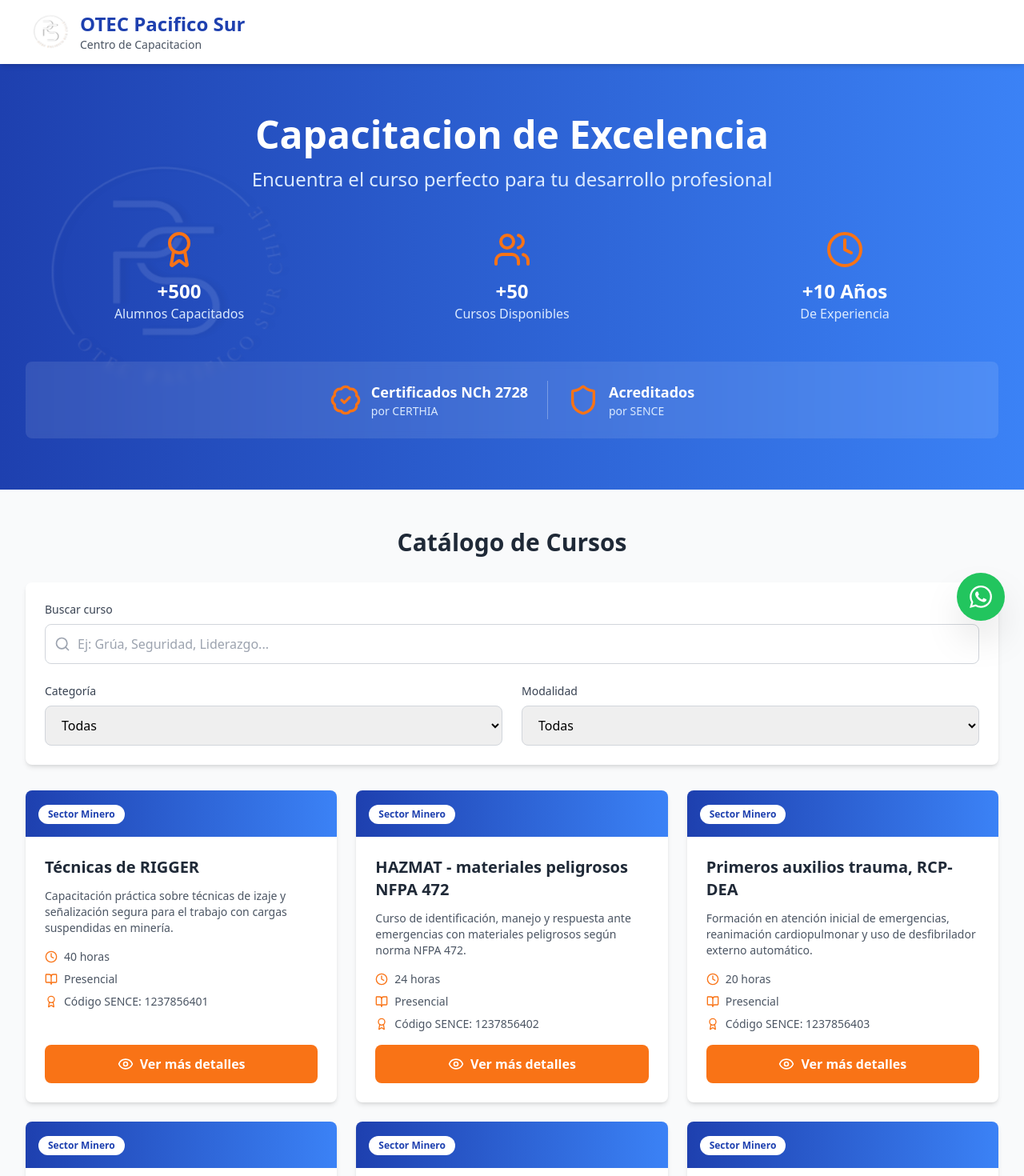
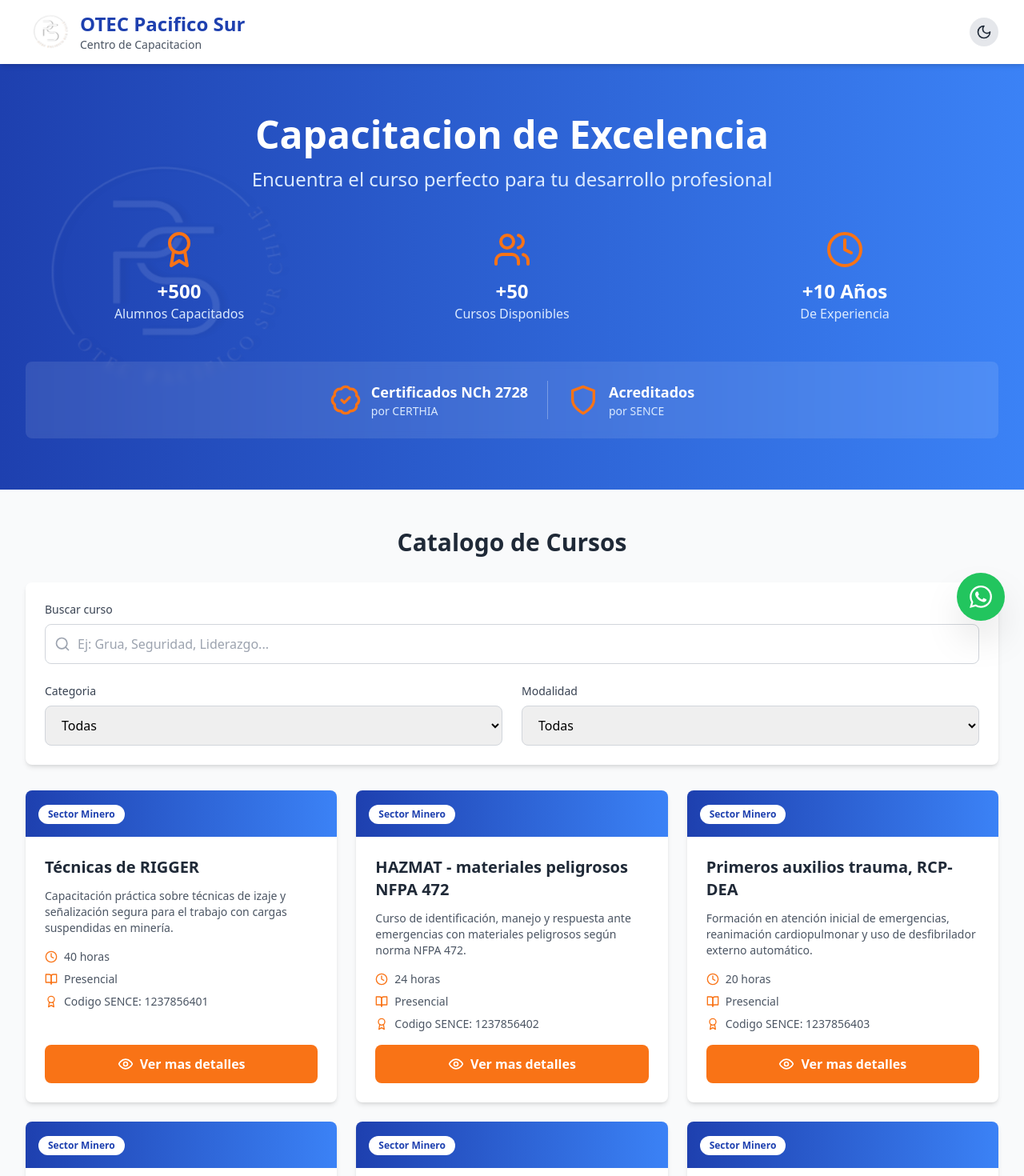
Before and after one commit to bmatteodev/otec_pacifico_sur_catalogo, a React (Vite) app: page / in a window 1280 px wide. Shown: the top 1470 px of the page at 80% size. Built offline with nearby package versions, Linux system fonts and the light colour scheme.

Commit message:
Modo Oscuro Se implementa el modo oscuro para la página

```diff
--- a/src/App.jsx
+++ b/src/App.jsx
@@ -1,4 +1,5 @@
 import { useState, useMemo } from 'react';
+import { useTheme } from './hooks/useTheme';
 import Header from './components/Header';
 import Hero from './components/Hero';
 import Filters from './components/Filters';
@@ -10,28 +11,23 @@
 import { normalizeText } from './utils/searchUtils';
 
 function App() {
+  const { theme, toggleTheme } = useTheme();
   const [searchTerm, setSearchTerm] = useState('');
   const [selectedCategory, setSelectedCategory] = useState('Todas');
   const [selectedModality, setSelectedModality] = useState('Todas');
   const [selectedCourse, setSelectedCourse] = useState(null);
   const [isModalOpen, setIsModalOpen] = useState(false);
 
-  // Filtrar cursos con búsqueda mejorada
   const filteredCourses = useMemo(() => {
     return coursesData.courses.filter((course) => {
-      // Normalizar el término de búsqueda
       const normalizedSearch = normalizeText(searchTerm);
-
-      // Normalizar los campos del curso
       const normalizedName = normalizeText(course.name);
       const normalizedDescription = normalizeText(course.description);
 
-      // Buscar sin distinción de mayúsculas ni acentos
       const matchesSearch = normalizedName.includes(normalizedSearch) ||
                            normalizedDescription.includes(normalizedSearch);
 
       const matchesCategory = selectedCategory === 'Todas' || course.category === selectedCategory;
-
       const matchesModality = selectedModality === 'Todas' || course.modality === selectedModality;
 
       return matchesSearch && matchesCategory && matchesModality;
@@ -49,13 +45,13 @@
   };
 
   return (
-    <div className="min-h-screen bg-gray-50 flex flex-col">
-      <Header />
+    <div className="min-h-screen bg-gray-50 dark:bg-gray-900 flex flex-col transition-colors">
+      <Header theme={theme} toggleTheme={toggleTheme} />
       <Hero />
 
       <main className="flex-grow max-w-7xl mx-auto px-4 sm:px-6 lg:px-8 py-12 w-full">
-        <h2 className="text-3xl font-bold text-gray-800 text-center mb-8">
-          Catálogo de Cursos
+        <h2 className="text-3xl font-bold text-gray-800 dark:text-white text-center mb-8">
+          Catalogo de Cursos
         </h2>
 
         <Filters
--- a/src/components/CourseCard.jsx
+++ b/src/components/CourseCard.jsx
@@ -8,50 +8,46 @@
       animate={{ opacity: 1, y: 0 }}
       transition={{ duration: 0.4 }}
       whileHover={{ y: -8, transition: { duration: 0.2 } }}
-      className="bg-white rounded-lg shadow-md hover:shadow-xl transition-shadow duration-300 overflow-hidden cursor-pointer flex flex-col"
+      className="bg-white dark:bg-gray-800 rounded-lg shadow-md hover:shadow-xl transition-all duration-300 overflow-hidden cursor-pointer flex flex-col"
       onClick={onClick}
     >
-      {/* Header de la tarjeta con categoría */}
       <div className="bg-gradient-to-r from-primary to-primary-light p-4">
-        <span className="inline-block bg-white text-primary text-xs font-semibold px-3 py-1 rounded-full">
+        <span className="inline-block bg-white dark:bg-gray-900 text-primary dark:text-blue-400 text-xs font-semibold px-3 py-1 rounded-full">
           {course.category}
         </span>
       </div>
 
-      {/* Contenido - flex-grow hace que ocupe el espacio disponible */}
       <div className="p-6 flex flex-col flex-grow">
-        <h3 className="text-xl font-bold text-gray-800 mb-3 line-clamp-2">
+        <h3 className="text-xl font-bold text-gray-800 dark:text-white mb-3 line-clamp-2">
           {course.name}
         </h3>
 
-        <p className="text-gray-600 text-sm mb-4 line-clamp-3">
+        <p className="text-gray-600 dark:text-gray-400 text-sm mb-4 line-clamp-3">
           {course.description}
         </p>
 
-        {/* Información del curso */}
         <div className="space-y-2 mb-4">
-          <div className="flex items-center text-sm text-gray-600">
+          <div className="flex items-center text-sm text-gray-600 dark:text-gray-400">
             <Clock className="w-4 h-4 mr-2 text-secondary" />
             <span>{course.duration} horas</span>
           </div>
 
-          <div className="flex items-center text-sm text-gray-600">
+          <div className="flex items-center text-sm text-gray-600 dark:text-gray-400">
             <BookOpen className="w-4 h-4 mr-2 text-secondary" />
             <span>{course.modality}</span>
           </div>
 
           {course.codigoSence && (
-            <div className="flex items-center text-sm text-gray-600">
+            <div className="flex items-center text-sm text-gray-600 dark:text-gray-400">
               <Award className="w-4 h-4 mr-2 text-secondary" />
-              <span>Código SENCE: {course.codigoSence}</span>
+              <span>Codigo SENCE: {course.codigoSence}</span>
             </div>
           )}
         </div>
 
-        {/* Botón ver más - mt-auto lo empuja al final */}
         <button className="w-full bg-secondary hover:bg-secondary-light text-white font-semibold py-3 rounded-lg transition-colors duration-200 flex items-center justify-center space-x-2 mt-auto">
           <Eye className="w-5 h-5" />
-          <span>Ver más detalles</span>
+          <span>Ver mas detalles</span>
         </button>
       </div>
     </motion.div>
--- a/src/components/CourseGrid.jsx
+++ b/src/components/CourseGrid.jsx
@@ -4,11 +4,11 @@
   if (courses.length === 0) {
     return (
       <div className="text-center py-12">
-        <p className="text-gray-600 text-lg">
+        <p className="text-gray-600 dark:text-gray-400 text-lg">
           No se encontraron cursos con los filtros seleccionados.
         </p>
-        <p className="text-gray-500 text-sm mt-2">
-          Intenta ajustar tus criterios de búsqueda.
+        <p className="text-gray-500 dark:text-gray-500 text-sm mt-2">
+          Intenta ajustar tus criterios de busqueda.
         </p>
       </div>
     );
--- a/src/components/CourseModal.jsx
+++ b/src/components/CourseModal.jsx
@@ -13,7 +13,6 @@
   };
 
   const handleDownloadTemario = () => {
-    // Aquí se descargará el PDF del temario
     window.open(course.temarioUrl, '_blank');
   };
 
@@ -21,7 +20,6 @@
     <AnimatePresence>
       {isOpen && (
         <>
-          {/* Overlay */}
           <motion.div
             initial={{ opacity: 0 }}
             animate={{ opacity: 1 }}
@@ -30,7 +28,6 @@
             className="fixed inset-0 bg-black bg-opacity-50 z-40"
           />
 
-          {/* Modal */}
           <motion.div
             initial={{ opacity: 0, scale: 0.95, y: 20 }}
             animate={{ opacity: 1, scale: 1, y: 0 }}
@@ -38,8 +35,7 @@
             transition={{ duration: 0.2 }}
             className="fixed inset-0 z-50 flex items-center justify-center p-4"
           >
-            <div className="bg-white rounded-lg shadow-2xl max-w-2xl w-full max-h-[90vh] overflow-y-auto">
-              {/* Header del Modal */}
+            <div className="bg-white dark:bg-gray-800 rounded-lg shadow-2xl max-w-2xl w-full max-h-[90vh] overflow-y-auto">
               <div className="bg-gradient-to-r from-primary to-primary-light p-6 relative">
                 <button
                   onClick={onClose}
@@ -48,7 +44,7 @@
                   <X className="w-6 h-6" />
                 </button>
 
-                <span className="inline-block bg-white text-primary text-sm font-semibold px-4 py-1 rounded-full mb-3">
+                <span className="inline-block bg-white dark:bg-gray-900 text-primary dark:text-blue-400 text-sm font-semibold px-4 py-1 rounded-full mb-3">
                   {course.category}
                 </span>
 
@@ -57,48 +53,44 @@
                 </h2>
               </div>
 
-              {/* Contenido del Modal */}
               <div className="p-6">
-                {/* Información principal */}
                 <div className="grid grid-cols-1 md:grid-cols-3 gap-4 mb-6">
-                  <div className="flex items-center space-x-3 bg-gray-50 p-4 rounded-lg">
+                  <div className="flex items-center space-x-3 bg-gray-50 dark:bg-gray-700 p-4 rounded-lg">
                     <Clock className="w-6 h-6 text-secondary flex-shrink-0" />
                     <div>
-                      <p className="text-xs text-gray-600">Duración</p>
-                      <p className="font-semibold text-gray-800">{course.duration} horas</p>
+                      <p className="text-xs text-gray-600 dark:text-gray-400">Duracion</p>
+                      <p className="font-semibold text-gray-800 dark:text-white">{course.duration} horas</p>
                     </div>
                   </div>
 
-                  <div className="flex items-center space-x-3 bg-gray-50 p-4 rounded-lg">
+                  <div className="flex items-center space-x-3 bg-gray-50 dark:bg-gray-700 p-4 rounded-lg">
                     <BookOpen className="w-6 h-6 text-secondary flex-shrink-0" />
                     <div>
-                      <p className="text-xs text-gray-600">Modalidad</p>
-                      <p className="font-semibold text-gray-800 text-sm">{course.modality}</p>
+                      <p className="text-xs text-gray-600 dark:text-gray-400">Modalidad</p>
+                      <p className="font-semibold text-gray-800 dark:text-white text-sm">{course.modality}</p>
                     </div>
                   </div>
 
                   {course.codigoSence && (
-                    <div className="flex items-center space-x-3 bg-gray-50 p-4 rounded-lg">
+                    <div className="flex items-center space-x-3 bg-gray-50 dark:bg-gray-700 p-4 rounded-lg">
                       <Award className="w-6 h-6 text-secondary flex-shrink-0" />
                       <div>
-                        <p className="text-xs text-gray-600">Código SENCE</p>
-                        <p className="font-semibold text-gray-800">{course.codigoSence}</p>
+                        <p className="text-xs text-gray-600 dark:text-gray-400">Codigo SENCE</p>
+                        <p className="font-semibold text-gray-800 dark:text-white">{course.codigoSence}</p>
                       </div>
                     </div>
                   )}
                 </div>
 
-                {/* Descripción */}
                 <div className="mb-6">
-                  <h3 className="text-lg font-bold text-gray-800 mb-2">
-                    Descripción del curso
+                  <h3 className="text-lg font-bold text-gray-800 dark:text-white mb-2">
+                    Descripcion del curso
                   </h3>
-                  <p className="text-gray-600 leading-relaxed">
+                  <p className="text-gray-600 dark:text-gray-400 leading-relaxed">
                     {course.description}
                   </p>
                 </div>
 
-                {/* Botones de acción */}
                 <div className="grid grid-cols-1 md:grid-cols-2 gap-4">
                   <button
                     onClick={handleDownloadTemario}
--- a/src/components/Filters.jsx
+++ b/src/components/Filters.jsx
@@ -2,38 +2,35 @@
 
 function Filters({ searchTerm, setSearchTerm, selectedCategory, setSelectedCategory, selectedModality, setSelectedModality }) {
   const categories = ['Todas', 'Sector Industrial', 'Sector Minero'];
-  const modalities = ['Todas', 'Presencial', 'Semi presencial', 'E-learning asincrónico', 'E-learning sincrónico con relator'];
+  const modalities = ['Todas', 'Presencial', 'Semi presencial', 'E-learning asincronico', 'E-learning sincronico con relator'];
 
   return (
-    <div className="bg-white rounded-lg shadow-md p-6 mb-8">
-      {/* Buscador */}
+    <div className="bg-white dark:bg-gray-800 rounded-lg shadow-md p-6 mb-8 transition-colors">
       <div className="mb-6">
-        <label className="block text-sm font-medium text-gray-700 mb-2">
+        <label className="block text-sm font-medium text-gray-700 dark:text-gray-300 mb-2">
           Buscar curso
         </label>
         <div className="relative">
           <Search className="absolute left-3 top-1/2 transform -translate-y-1/2 text-gray-400 w-5 h-5" />
           <input
             type="text"
-            placeholder="Ej: Grúa, Seguridad, Liderazgo..."
+            placeholder="Ej: Grua, Seguridad, Liderazgo..."
             value={searchTerm}
             onChange={(e) => setSearchTerm(e.target.value)}
-            className="w-full pl-10 pr-4 py-3 border border-gray-300 rounded-lg focus:ring-2 focus:ring-primary focus:border-transparent outline-none transition"
+            className="w-full pl-10 pr-4 py-3 border border-gray-300 dark:border-gray-600 dark:bg-gray-700 dark:text-white rounded-lg focus:ring-2 focus:ring-primary focus:border-transparent outline-none transition"
           />
         </div>
       </div>
 
-      {/* Filtros */}
       <div className="grid grid-cols-1 md:grid-cols-2 gap-6">
-        {/* Filtro por categoría */}
         <div>
-          <label className="block text-sm font-medium text-gray-700 mb-2">
-            Categoría
+          <label className="block text-sm font-medium text-gray-700 dark:text-gray-300 mb-2">
+            Categoria
           </label>
           <select
             value={selectedCategory}
             onChange={(e) => setSelectedCategory(e.target.value)}
-            className="w-full px-4 py-3 border border-gray-300 rounded-lg focus:ring-2 focus:ring-primary focus:border-transparent outline-none transition"
+            className="w-full px-4 py-3 border border-gray-300 dark:border-gray-600 dark:bg-gray-700 dark:text-white rounded-lg focus:ring-2 focus:ring-primary focus:border-transparent outline-none transition"
           >
             {categories.map((category) => (
               <option key={category} value={category}>
@@ -43,15 +40,14 @@
           </select>
         </div>
 
-        {/* Filtro por modalidad */}
         <div>
-          <label className="block text-sm font-medium text-gray-700 mb-2">
+          <label className="block text-sm font-medium text-gray-700 dark:text-gray-300 mb-2">
             Modalidad
           </label>
           <select
             value={selectedModality}
             onChange={(e) => setSelectedModality(e.target.value)}
-            className="w-full px-4 py-3 border border-gray-300 rounded-lg focus:ring-2 focus:ring-primary focus:border-transparent outline-none transition"
+            className="w-full px-4 py-3 border border-gray-300 dark:border-gray-600 dark:bg-gray-700 dark:text-white rounded-lg focus:ring-2 focus:ring-primary focus:border-transparent outline-none transition"
           >
             {modalities.map((modality) => (
               <option key={modality} value={modality}>
--- a/src/components/Header.jsx
+++ b/src/components/Header.jsx
@@ -1,25 +1,30 @@
-function Header() {
+import { GraduationCap } from 'lucide-react';
+import ThemeToggle from './ThemeToggle';
+
+function Header({ theme, toggleTheme }) {
   return (
-    <header className="bg-white shadow-md sticky top-0 z-50">
+    <header className="bg-white dark:bg-gray-900 shadow-md sticky top-0 z-50 transition-colors">
       <div className="max-w-7xl mx-auto px-4 sm:px-6 lg:px-8">
-        <div className="flex items-center justify-center md:justify-start h-20">
+        <div className="flex items-center justify-between h-20">
           {/* Logo y nombre */}
           <div className="flex items-center space-x-3">
-            {/* Reemplaza el icono con tu logo */}
             <img
               src="/logo.png"
               alt="OTEC Pacifico Sur Logo"
               className="h-14 w-14 object-contain"
             />
             <div>
-              <h1 className="text-2xl font-bold text-primary">
+              <h1 className="text-2xl font-bold text-primary dark:text-blue-400">
                 OTEC Pacifico Sur
               </h1>
-              <p className="text-sm text-gray-600">
+              <p className="text-sm text-gray-600 dark:text-gray-400">
                 Centro de Capacitacion
               </p>
             </div>
           </div>
+
+          {/* Theme Toggle */}
+          <ThemeToggle theme={theme} toggleTheme={toggleTheme} />
         </div>
       </div>
     </header>
--- a/src/components/Hero.jsx
+++ b/src/components/Hero.jsx
@@ -5,11 +5,11 @@
   return (
     <section className="bg-gradient-to-r from-primary to-primary-light text-white py-16 relative overflow-hidden">
       {/* Logo de fondo translúcido */}
-      <div className="absolute left-0 top-1/2 -translate-y-1/2 opacity-10 pointer-events-none">
+      <div className="absolute left-1/2 md:left-0 -translate-x-1/2 md:translate-x-0 top-1/2 -translate-y-1/2 opacity-10 pointer-events-none">
         <img
           src="/logo.png"
           alt=""
-          className="w-96 h-96 object-contain"
+          className="w-64 h-64 md:w-96 md:h-96 object-contain"
         />
       </div>
 
--- /dev/null
+++ b/src/components/ThemeToggle.jsx
@@ -0,0 +1,22 @@
+import { Sun, Moon } from 'lucide-react';
+import { motion } from 'framer-motion';
+
+function ThemeToggle({ theme, toggleTheme }) {
+  return (
+    <motion.button
+      onClick={toggleTheme}
+      className="p-2 rounded-full bg-gray-200 dark:bg-gray-700 hover:bg-gray-300 dark:hover:bg-gray-600 transition-colors"
+      whileHover={{ scale: 1.1 }}
+      whileTap={{ scale: 0.9 }}
+      aria-label="Toggle theme"
+    >
+      {theme === 'light' ? (
+        <Moon className="w-5 h-5 text-gray-800" />
+      ) : (
+        <Sun className="w-5 h-5 text-yellow-400" />
+      )}
+    </motion.button>
+  );
+}
+
+export default ThemeToggle;
--- /dev/null
+++ b/src/hooks/useTheme.js
@@ -0,0 +1,29 @@
+import { useState, useEffect } from 'react';
+
+export function useTheme() {
+  const [theme, setTheme] = useState(() => {
+    const savedTheme = localStorage.getItem('theme');
+    if (!savedTheme) {
+      return window.matchMedia('(prefers-color-scheme: dark)').matches ? 'dark' : 'light';
+    }
+    return savedTheme;
+  });
+
+  useEffect(() => {
+    const root = window.document.documentElement;
+
+    if (theme === 'dark') {
+      root.classList.add('dark');
+    } else {
+      root.classList.remove('dark');
+    }
+
+    localStorage.setItem('theme', theme);
+  }, [theme]);
+
+  const toggleTheme = () => {
+    setTheme(prevTheme => prevTheme === 'light' ? 'dark' : 'light');
+  };
+
+  return { theme, toggleTheme };
+}
--- a/tailwind.config.js
+++ b/tailwind.config.js
@@ -4,6 +4,7 @@
     "./index.html",
     "./src/**/*.{js,ts,jsx,tsx}",
   ],
+  darkMode: 'class', // Agregar esta línea
   theme: {
     extend: {
       colors: {
```
Also changed, not shown: package.json (+7 -6 lines), src/components/Footer.jsx (+4 -12 lines), 1 other file (tests, documents, lock files or other folders).
